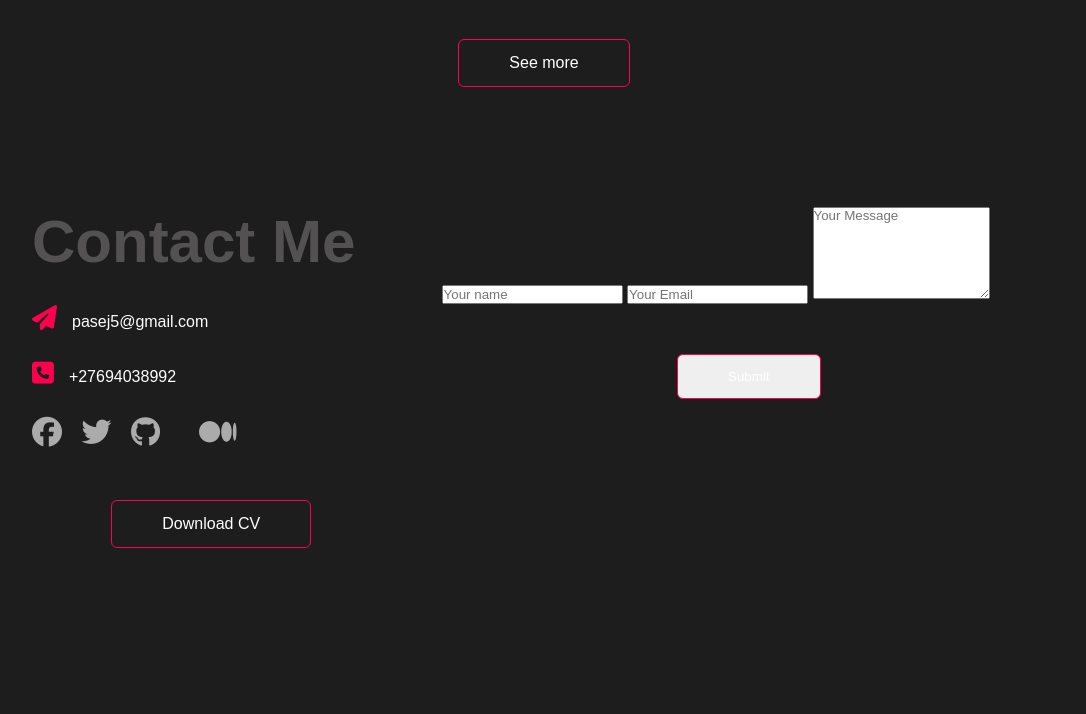
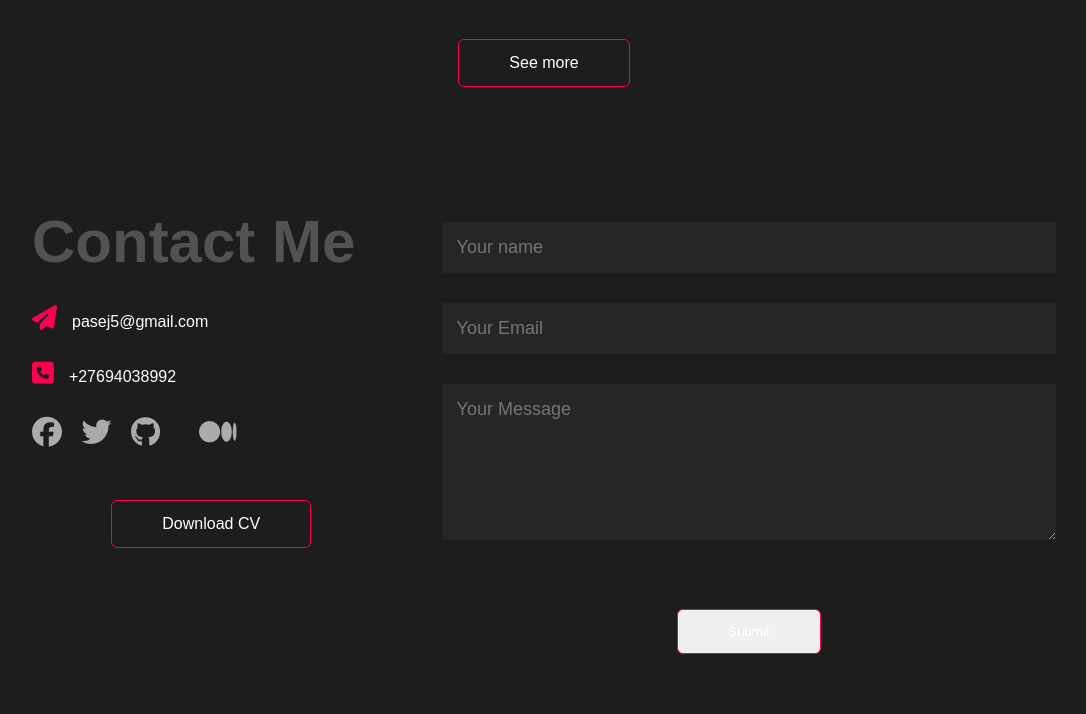
Before and after one commit to pasej5/devmat_tech, a Django app: page /portfolio/ in a window 1280 px wide. Shown: the part 2285-2999 px from the top of the page, without its empty margins (96-1182 px from the left). Before the commit the page ends 2833 px from the top, so only its background shows below. Run offline with Django 3.2, Linux system fonts and the light colour scheme; some libraries are stand-ins or nearby versions.

Commit message:
message box

```diff
--- a/portfolio/static/portfolio/css/style.css
+++ b/portfolio/static/portfolio/css/style.css
@@ -287,3 +287,18 @@ nav ul li a:hover::after {
   display: inline-block;
   background: #ff004f;
 }
+.contact-right form {
+  width: 100%;
+}
+form input,
+form textarea {
+  width: 100%;
+  border: 0;
+  outline: none;
+  background: #262626;
+  padding: 15px;
+  margin: 15px 0;
+  color: #fff;
+  font-size: 18px;
+  border-radius: 6;
+}
```
